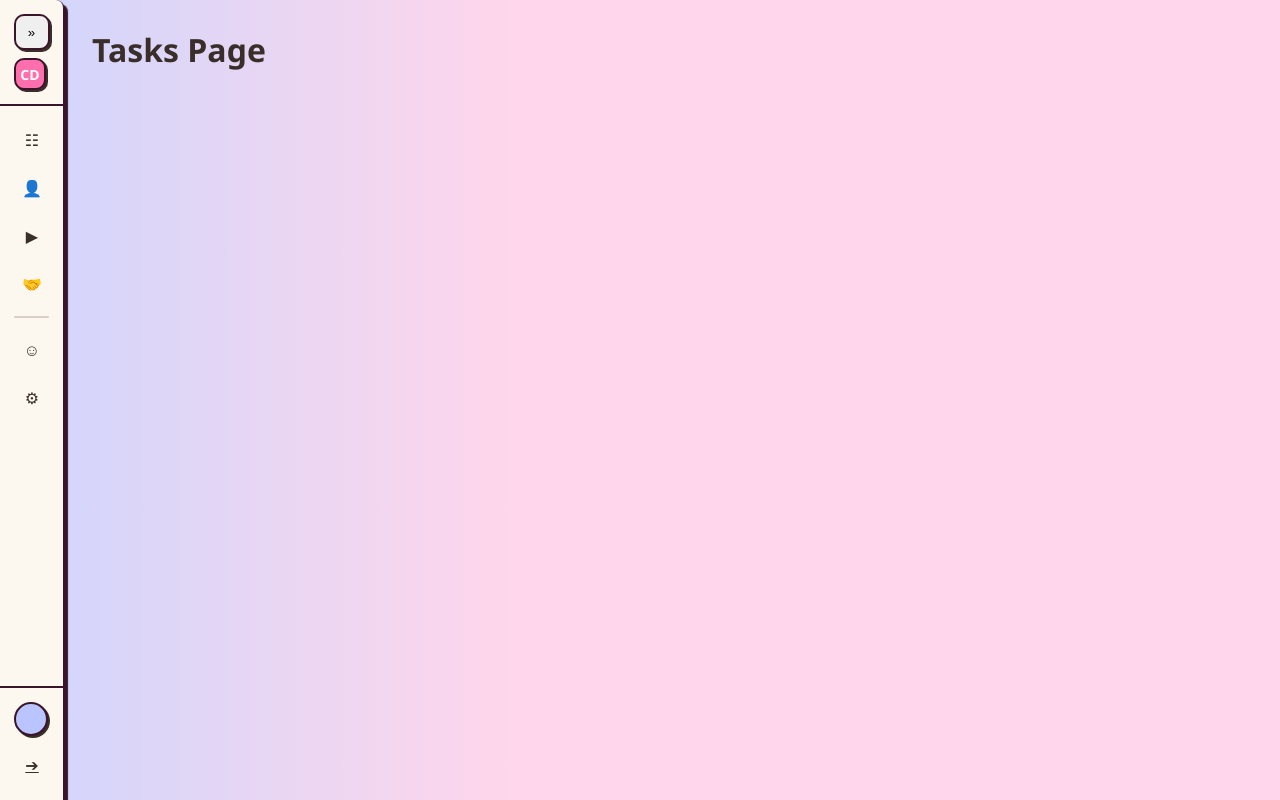
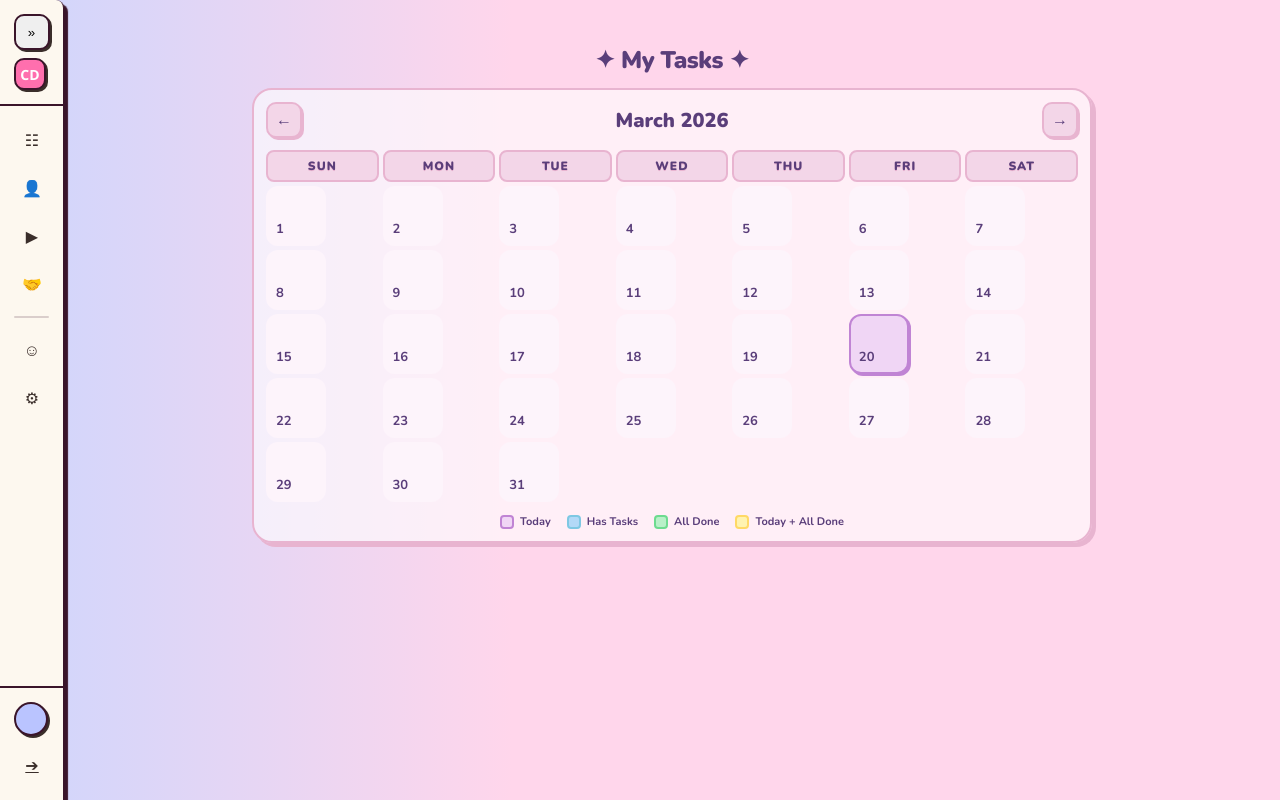
Before and after one commit to ao3Bean/CSE299_Project, a Django app: page /tasks/ in a window 1280 px wide. Run offline with Django 5.2, Linux system fonts and the light colour scheme; a user stored in the database is signed in; tables that the repository leaves empty hold one stand-in row (values such as "Sample post").

Commit message:
added a calendar inside tasks with color codes

````diff
--- a/support/core/urls.py
+++ b/support/core/urls.py
@@ -18,5 +18,6 @@ urlpatterns = [
     #path('avatar/', views.avatar, name='avatar'),
     path('avatar/', views.avatar, name='avatar'),
     path('avatar/customize/', views.avatar_customization, name='avatar_customization'),
-
+    path('tasks/add/', views.add_task, name='add_task'),
+    path('tasks/toggle/<int:task_id>/', views.toggle_task, name='toggle_task'),
 ]
--- a/support/core/views.py
+++ b/support/core/views.py
@@ -1,8 +1,10 @@
 from django.shortcuts import render, redirect
 from django.http import HttpResponse
 from django.contrib.auth.decorators import login_required
-from .models import UserProfile
+from .models import UserProfile, Task
 from django.contrib import messages
+from django.utils import timezone
+import json
 
 
 # Create your views here.
@@ -35,9 +37,9 @@ def settings_view(request):
 def focus(request):
     return render(request, "focus.html")
 
-@login_required(login_url="login")
-def tasks(request):
-    return render(request, "tasks.html")
+#@login_required(login_url="login")#we're having it in the calendar part
+#def tasks(request):
+    #return render(request, "tasks.html")
 
 @login_required(login_url="login")
 def friends(request):
@@ -88,3 +90,46 @@ def avatar_customization(request):
         messages.success(request, "Avatar saved!")
         return redirect('user_profile')
     return render(request, "avatar_customization.html", {'profile': profile})
+
+
+
+#for calendar (task-> to-do list)
+@login_required(login_url="login")
+def tasks(request):
+    # get all tasks for this user
+    user_tasks = Task.objects.filter(user=request.user)
+
+    # group tasks by date for the calendar
+    tasks_by_date = {}
+    for task in user_tasks:
+        date_str = str(task.date)
+        if date_str not in tasks_by_date:
+            tasks_by_date[date_str] = []
+        tasks_by_date[date_str].append({
+            'id': task.id,
+            'title': task.title,
+            'is_complete': task.is_complete,
+        })
+
+    return render(request, "tasks.html", {
+        'tasks_by_date': json.dumps(tasks_by_date),  # pass to JS
+    })
+
+@login_required(login_url="login")
+def add_task(request):
+    if request.method == "POST":
+        title = request.POST.get('title')
+        date  = request.POST.get('date')
+        Task.objects.create(user=request.user, title=title, date=date)
+        return redirect('tasks')
+    return redirect('tasks')
+
+@login_required(login_url="login")
+def toggle_task(request, task_id):
+    try:
+        task = Task.objects.get(id=task_id, user=request.user)
+        task.is_complete = not task.is_complete
+        task.save()
+    except Task.DoesNotExist:
+        pass
+    return redirect('tasks')
--- /dev/null
+++ b/support/static/css/tasks.css
@@ -0,0 +1,388 @@
+@import url('https://fonts.googleapis.com/css2?family=Nunito:wght@400;600;700;800;900&display=swap');
+
+.tasks-container {
+    padding: 16px 30px;  /* reduced top padding */
+    max-width: 900px;
+    margin: 0 auto;
+    font-family: 'Nunito', sans-serif;
+}
+
+.tasks-title {
+    font-size: 24px;     /* slightly smaller */
+    font-weight: 900;
+    color: #5a3e7a;
+    margin-bottom: 12px; /* reduced margin */
+    text-align: center;
+    letter-spacing: -0.5px;
+}
+
+/* ── Calendar Card ── */
+.calendar-card {
+    background: rgba(255, 255, 255, 0.6);
+    backdrop-filter: blur(8px);
+    border: 2.5px solid #e8b4d0;
+    border-radius: 20px;
+    padding: 12px;       /* reduced from 16px */
+    box-shadow: 4px 4px 0 #e8b4d0;
+}
+
+/* ── Month Navigation ── */
+.calendar-header {
+    display: flex;
+    align-items: center;
+    justify-content: space-between;
+    margin-bottom: 12px; /* reduced */
+}
+
+.month-title {
+    font-size: 20px;
+    font-weight: 900;
+    color: #5a3e7a;
+}
+
+.month-nav-btn {
+    background: #f3d6e8;
+    border: 2px solid #e8b4d0;
+    border-radius: 10px;
+    width: 36px;
+    height: 36px;
+    font-size: 16px;
+    cursor: pointer;
+    font-weight: 900;
+    color: #5a3e7a;
+    transition: all 0.15s;
+    box-shadow: 2px 2px 0 #e8b4d0;
+}
+
+.month-nav-btn:hover {
+    background: #e8b4d0;
+    transform: translateY(-2px);
+}
+
+/* ── Day Labels ── */
+.calendar-day-labels {
+    display: grid;
+    grid-template-columns: repeat(7, 1fr);
+    gap: 4px;            /* reduced from 6px */
+    margin-bottom: 4px;
+}
+
+.day-label {
+    text-align: center;
+    font-size: 12px;          /* ← bigger */
+    font-weight: 900;         /* ← bolder */
+    color: #5a3e7a;
+    text-transform: uppercase;
+    letter-spacing: 1px;      /* ← more spacing */
+    background: #f3d6e8;
+    border: 2px solid #e8b4d0; /* ← thicker border */
+    border-radius: 8px;
+    padding: 6px 0;           /* ← more padding */
+    text-shadow: 0px 1px 0px #e8b4d0; /* ← subtle shadow */
+
+}
+
+/* ── Day Grid ── */
+.calendar-grid {
+    display: grid;
+    grid-template-columns: repeat(7, 1fr);
+    gap: 4px;            /* reduced from 6px */
+}
+
+.calendar-day {
+    aspect-ratio: 1;
+    border-radius: 12px;
+    border: 2px solid transparent;
+    background: #fdf4fb;
+    display: flex;
+    flex-direction: column;
+    align-items: flex-start;   /* ← left align */
+    justify-content: flex-end; /* ← bottom align */
+    padding: 6px 8px;          /* ← padding from edges */
+    cursor: pointer;
+    font-size: 13px;
+    font-weight: 700;
+    color: #5a3e7a;
+    position: relative;
+    transition: all 0.15s;
+    min-height: 60px;    /* ← increased */
+    max-height: 60px;    /* ← increased */
+}
+
+.calendar-day:hover {
+    background: #f3d6e8;
+    border-color: #e8b4d0;
+    transform: translateY(-2px);
+    box-shadow: 2px 2px 0 #e8b4d0;
+}
+
+.calendar-day.empty {
+    background: transparent;
+    cursor: default;
+    border: none;
+}
+
+.calendar-day.today {
+    border-color: #c084d4;
+    background: #f0d6f5;
+    box-shadow: 2px 2px 0 #c084d4;
+}
+
+/* ── Days with tasks → pink highlight ── */
+.calendar-day.has-tasks {
+    /*background: #ffb7d5;
+    border-color: #ff8fb1;
+    box-shadow: 2px 2px 0 #ff8fb1; */
+
+    /*for pastel blue*/
+     background: #b3d9f7;
+    border-color: #7ec8e3;
+    box-shadow: 2px 2px 0 #7ec8e3;
+}
+
+.calendar-day.has-tasks:hover {
+    /*background: #ff99c4;
+    transform: translateY(-2px);*/
+    /*For pastel blue*/
+    background: #99cef5;
+    transform: translateY(-2px);
+}
+
+.calendar-day.selected {
+    background: #c084d4;
+    border-color: #9b59b6;
+    color: white;
+    box-shadow: 3px 3px 0 #9b59b6;
+    transform: translateY(-2px);
+}
+
+/* ── Task badge ── */
+.task-badge {
+   position: absolute;
+    top: 4px;
+    right: 4px;
+    background: #0d9488;   /* teal — stands out on both lavender and blue */
+    color: white;
+    font-size: 11px;        /* was 9px */
+    font-weight: 900;
+    border-radius: 50%;
+    width: 18px;         /* ← smaller so cell color is visible */
+    height: 18px;           /* was 16px */
+    display: flex;
+    align-items: center;
+    justify-content: center;
+   box-shadow: 1px 1px 0 #0a7c72;  /* ← teal shadow */
+}
+
+.calendar-day.selected .task-badge {
+    background: white;
+    color: #0d9488;
+}
+
+/* ── Modal Backdrop ── */
+.task-modal-backdrop {
+    display: none;
+    position: fixed;
+    top: 0; left: 0;
+    width: 100%; height: 100%;
+    background: rgba(90, 62, 122, 0.2);
+    backdrop-filter: blur(2px);
+    z-index: 100;
+    align-items: center;
+    justify-content: center;
+}
+
+.task-modal-backdrop.open {
+    display: flex;
+}
+
+/* ── Modal ── */
+.task-modal {
+    background: white;
+    border: 2.5px solid #e8b4d0;
+    border-radius: 20px;
+    padding: 28px;
+    width: 380px;
+    max-width: 90vw;
+    box-shadow: 6px 6px 0 #e8b4d0;
+    position: relative;
+    font-family: 'Nunito', sans-serif;
+}
+
+.task-modal-header {
+    display: flex;
+    align-items: center;
+    justify-content: space-between;
+    margin-bottom: 16px;
+}
+
+.task-modal-title {
+    font-size: 16px;
+    font-weight: 900;
+    color: #5a3e7a;
+}
+
+.task-modal-close {
+    background: #f3d6e8;
+    border: 2px solid #e8b4d0;
+    border-radius: 8px;
+    width: 30px;
+    height: 30px;
+    cursor: pointer;
+    font-size: 14px;
+    color: #5a3e7a;
+    font-weight: 900;
+    display: flex;
+    align-items: center;
+    justify-content: center;
+}
+
+/* ── Task List ── */
+.task-list {
+    list-style: none;
+    padding: 0;
+    margin: 0 0 16px 0;
+    max-height: 200px;
+    overflow-y: auto;
+}
+
+.task-item {
+    display: flex;
+    align-items: center;
+    gap: 10px;
+    padding: 8px 10px;
+    border-radius: 10px;
+    margin-bottom: 6px;
+    background: #fdf4fb;
+    border: 1.5px solid #e8b4d0;
+    font-size: 13px;
+    font-weight: 600;
+    color: #5a3e7a;
+}
+
+.task-item.completed {
+    opacity: 0.5;
+    text-decoration: line-through;
+}
+
+.task-checkbox {
+    width: 18px;
+    height: 18px;
+    accent-color: #c084d4;
+    cursor: pointer;
+    flex-shrink: 0;
+}
+
+.task-empty {
+    text-align: center;
+    font-size: 13px;
+    color: #a78abf;
+    padding: 12px 0;
+}
+
+/* ── Add Task Form ── */
+.add-task-form {
+    display: flex;
+    gap: 8px;
+}
+
+.add-task-input {
+    flex: 1;
+    padding: 10px 14px;
+    border: 2px solid #e8b4d0;
+    border-radius: 12px;
+    font-family: 'Nunito', sans-serif;
+    font-size: 13px;
+    font-weight: 600;
+    color: #5a3e7a;
+    background: #fdf4fb;
+    outline: none;
+}
+
+.add-task-input:focus {
+    border-color: #c084d4;
+}
+
+.add-task-btn {
+    padding: 10px 16px;
+    background: #c084d4;
+    border: 2px solid #9b59b6;
+    border-radius: 12px;
+    color: white;
+    font-family: 'Nunito', sans-serif;
+    font-size: 13px;
+    font-weight: 800;
+    cursor: pointer;
+    box-shadow: 2px 2px 0 #9b59b6;
+    transition: all 0.15s;
+}
+
+.add-task-btn:hover {
+    transform: translateY(-2px);
+    box-shadow: 3px 3px 0 #9b59b6;
+}
+
+
+/* ── Today WITH tasks → keep lavender + teal badge ── */
+.calendar-day.today.has-tasks {
+    background: #f0d6f5;      /* keep lavender */
+    border-color: #c084d4;    /* keep lavender border */
+    box-shadow: 2px 2px 0 #c084d4;
+}
+
+.calendar-day.today.has-tasks:hover {
+    background: #e8c5f0;
+    transform: translateY(-2px);
+}
+
+/* ── All tasks complete → pastel green ── */
+.calendar-day.all-done {
+    background: #b8f0c8;
+    border-color: #6ddb8f;
+    box-shadow: 2px 2px 0 #6ddb8f;
+}
+
+.calendar-day.all-done:hover {
+    background: #a0eab6;
+    transform: translateY(-2px);
+}
+
+/* ── Today + all done → pastel yellow ── */
+.calendar-day.today.all-done {
+    background: #fff3b0;
+    border-color: #ffd966;
+    box-shadow: 2px 2px 0 #ffd966;
+}
+
+.calendar-day.today.all-done:hover {
+    background: #ffe97a;
+    transform: translateY(-2px);
+}
+
+
+/* ── Color Legend ── */
+.calendar-legend {
+    display: flex;
+    gap: 16px;
+    justify-content: center;
+    margin-top: 12px;
+    flex-wrap: wrap;
+}
+
+.legend-item {
+    display: flex;
+    align-items: center;
+    gap: 6px;
+    font-family: 'Nunito', sans-serif;
+    font-size: 11px;
+    font-weight: 700;
+    color: #5a3e7a;
+}
+
+.legend-dot {
+    width: 14px;
+    height: 14px;
+    border-radius: 4px;
+    border: 2px solid;
+    display: inline-block;
+}
--- /dev/null
+++ b/support/static/js/tasks.js
@@ -0,0 +1,155 @@
+// ── State ──────────────────────────────────────────────
+const today = new Date();
+let currentYear  = today.getFullYear();
+let currentMonth = today.getMonth();
+let selectedDate = null;
+
+const MONTHS = ['January','February','March','April','May','June',
+                'July','August','September','October','November','December'];
+
+// ── Build Calendar ─────────────────────────────────────
+function buildCalendar(year, month) {
+    document.getElementById('month-title').textContent = `${MONTHS[month]} ${year}`;
+
+    const grid = document.getElementById('calendar-grid');
+    grid.innerHTML = '';
+
+    const firstDay    = new Date(year, month, 1).getDay();
+    const daysInMonth = new Date(year, month + 1, 0).getDate();
+
+    // empty cells before first day
+    for (let i = 0; i < firstDay; i++) {
+        const empty = document.createElement('div');
+        empty.className = 'calendar-day empty';
+        grid.appendChild(empty);
+    }
+
+    // day cells
+    for (let d = 1; d <= daysInMonth; d++) {
+        const cell = document.createElement('div');
+        cell.className = 'calendar-day';
+
+        const mm = String(month + 1).padStart(2, '0');
+        const dd = String(d).padStart(2, '0');
+        const dateStr = `${year}-${mm}-${dd}`;
+        cell.dataset.date = dateStr;
+
+        // today highlight
+        if (year === today.getFullYear() &&
+            month === today.getMonth() &&
+            d === today.getDate()) {
+            cell.classList.add('today');
+        }
+
+        // ── CHANGED: task color logic ──────────────────
+        // All complete → pastel green (accomplished!)
+        // Mix or all incomplete → pastel blue (still work to do)
+        if (tasksByDate[dateStr]) {
+            const tasks = tasksByDate[dateStr];
+            const allDone = tasks.every(t => t.is_complete);
+
+            if (allDone) {
+                cell.classList.add('all-done');  // green — all tasks complete!
+            } else {
+                cell.classList.add('has-tasks'); // blue — still has incomplete tasks
+            }
+
+            // badge shows total task count regardless of completion
+            const badge = document.createElement('span');
+            badge.className = 'task-badge';
+            badge.textContent = tasks.length;
+            cell.appendChild(badge);
+        }
+        // ── END CHANGED ────────────────────────────────
+
+        // ── CHANGED: day number aligned bottom-left ────
+        const num = document.createElement('span');
+        num.textContent = d;
+        num.style.position = 'absolute';
+        num.style.bottom = '6px';
+        num.style.left = '8px';
+        cell.appendChild(num);
+        // ── END CHANGED ────────────────────────────────
+
+        cell.addEventListener('click', () => openModal(dateStr, d, month, year));
+        grid.appendChild(cell);
+    }
+}
+
+// ── Open Modal ─────────────────────────────────────────
+function openModal(dateStr, d, month, year) {
+    selectedDate = dateStr;
+    document.getElementById('selected-date-input').value = dateStr;
+    document.getElementById('modal-date-title').textContent =
+        `${MONTHS[month]} ${d}, ${year}`;
+
+    const list  = document.getElementById('task-list');
+    list.innerHTML = '';
+    const tasks = tasksByDate[dateStr] || [];
+
+    if (tasks.length === 0) {
+        list.innerHTML = '<li class="task-empty">No tasks yet! Add one below ✨</li>';
+    } else {
+        tasks.forEach(task => {
+            const li = document.createElement('li');
+            li.className = 'task-item' + (task.is_complete ? ' completed' : '');
+            li.innerHTML = `
+                <form method="POST" action="/tasks/toggle/${task.id}/"
+                      style="display:flex;align-items:center;gap:10px;width:100%">
+                    <input type="hidden" name="csrfmiddlewaretoken" value="${getCookie('csrftoken')}">
+                    <input type="checkbox" class="task-checkbox"
+                           ${task.is_complete ? 'checked' : ''}
+                           onchange="this.form.submit()">
+                    <span>${task.title}</span>
+                </form>
+            `;
+            list.appendChild(li);
+        });
+    }
+
+    // highlight selected day
+    document.querySelectorAll('.calendar-day').forEach(c => c.classList.remove('selected'));
+    const selectedCell = document.querySelector(`[data-date="${dateStr}"]`);
+    if (selectedCell) selectedCell.classList.add('selected');
+
+    document.getElementById('task-modal-backdrop').classList.add('open');
+}
+
+// ── Close Modal ────────────────────────────────────────
+document.getElementById('close-modal').addEventListener('click', () => {
+    document.getElementById('task-modal-backdrop').classList.remove('open');
+});
+
+document.getElementById('task-modal-backdrop').addEventListener('click', (e) => {
+    if (e.target === document.getElementById('task-modal-backdrop')) {
+        document.getElementById('task-modal-backdrop').classList.remove('open');
+    }
+});
+
+// ── Month Navigation ───────────────────────────────────
+document.getElementById('prev-month').addEventListener('click', () => {
+    currentMonth--;
+    if (currentMonth < 0) { currentMonth = 11; currentYear--; }
+    buildCalendar(currentYear, currentMonth);
+});
+
+document.getElementById('next-month').addEventListener('click', () => {
+    currentMonth++;
+    if (currentMonth > 11) { currentMonth = 0; currentYear++; }
+    buildCalendar(currentYear, currentMonth);
+});
+
+// ── CSRF Cookie Helper ─────────────────────────────────
+function getCookie(name) {
+    const match = document.cookie.match(new RegExp('(^| )' + name + '=([^;]+)'));
+    return match ? decodeURIComponent(match[2]) : '';
+}
+
+// ── Init ───────────────────────────────────────────────
+buildCalendar(currentYear, currentMonth);
+```
+
+Two changes clearly marked with comments:
+```
+// ── CHANGED: task color logic ── → green/blue logic
+// ── CHANGED: day number aligned bottom-left ── → number position
--- a/support/templates/tasks.html
+++ b/support/templates/tasks.html
@@ -1,8 +1,93 @@
 {% extends "user_base.html" %}
 {% load static %}
 {% block title %}Tasks - Cadence{% endblock %}
-{% block nav_tasks %}active {% endblock %}
+{% block nav_tasks %}active{% endblock %}
+
+{% block extra_css %}
+<link rel="stylesheet" href="{% static 'css/tasks.css' %}">
+{% endblock %}
+
 {% block content %}
-<h1>
-     Tasks Page</h1>
+
+<!-- Pass tasks data from Django to JS -->
+<script>
+    const tasksByDate = {{ tasks_by_date|safe }};
+</script>
+
+<div class="tasks-container">
+    <h1 class="tasks-title">✦ My Tasks ✦</h1>
+
+    <div class="calendar-card">
+
+        <!-- Month Navigation -->
+        <div class="calendar-header">
+            <button class="month-nav-btn" id="prev-month">&#8592;</button>
+            <span class="month-title" id="month-title"></span>
+            <button class="month-nav-btn" id="next-month">&#8594;</button>
+        </div>
+
+        <!-- Day Labels -->
+        <div class="calendar-day-labels">
+            <div class="day-label">Sun</div>
+            <div class="day-label">Mon</div>
+            <div class="day-label">Tue</div>
+            <div class="day-label">Wed</div>
+            <div class="day-label">Thu</div>
+            <div class="day-label">Fri</div>
+            <div class="day-label">Sat</div>
+        </div>
+
+        <!-- Day Grid — built by JS -->
+        <div class="calendar-grid" id="calendar-grid"></div>
+
+        <!-- Color Legend -->
+      <div class="calendar-legend">
+      <div class="legend-item">
+        <span class="legend-dot" style="background:#f0d6f5; border-color:#c084d4;"></span>
+        <span class="legend-label">Today</span>
+      </div>
+      <div class="legend-item">
+        <span class="legend-dot" style="background:#b3d9f7; border-color:#7ec8e3;"></span>
+        <span class="legend-label">Has Tasks</span>
+      </div>
+      <div class="legend-item">
+        <span class="legend-dot" style="background:#b8f0c8; border-color:#6ddb8f;"></span>
+        <span class="legend-label">All Done</span>
+      </div>
+      <div class="legend-item">
+        <span class="legend-dot" style="background:#fff3b0; border-color:#ffd966;"></span>
+        <span class="legend-label">Today + All Done</span>
+      </div>
+      </div>
+
+    </div>
+</div>
+
+<!-- Task Modal -->
+<div class="task-modal-backdrop" id="task-modal-backdrop">
+    <div class="task-modal">
+        <div class="task-modal-header">
+            <span class="task-modal-title" id="modal-date-title">Tasks</span>
+            <button class="task-modal-close" id="close-modal">✕</button>
+        </div>
+
+        <!-- Task List -->
+        <ul class="task-list" id="task-list"></ul>
+
+        <!-- Add Task Form -->
+        <form class="add-task-form" id="add-task-form"
+              method="POST" action="{% url 'add_task' %}">
+            {% csrf_token %}
+            <input type="hidden" name="date" id="selected-date-input">
+            <input type="text" name="title" class="add-task-input"
+                   placeholder="Add a task..." autocomplete="off" required>
+            <button type="submit" class="add-task-btn">+ Add</button>
+        </form>
+    </div>
+</div>
+
 {% endblock %}
+
+{% block extra_js %}
+<script src="{% static 'js/tasks.js' %}"></script>
+{% endblock %}
````
Also changed, not shown: support/core/models.py (+11 -0 lines), support/core/migrations/0002_task.py (added).
